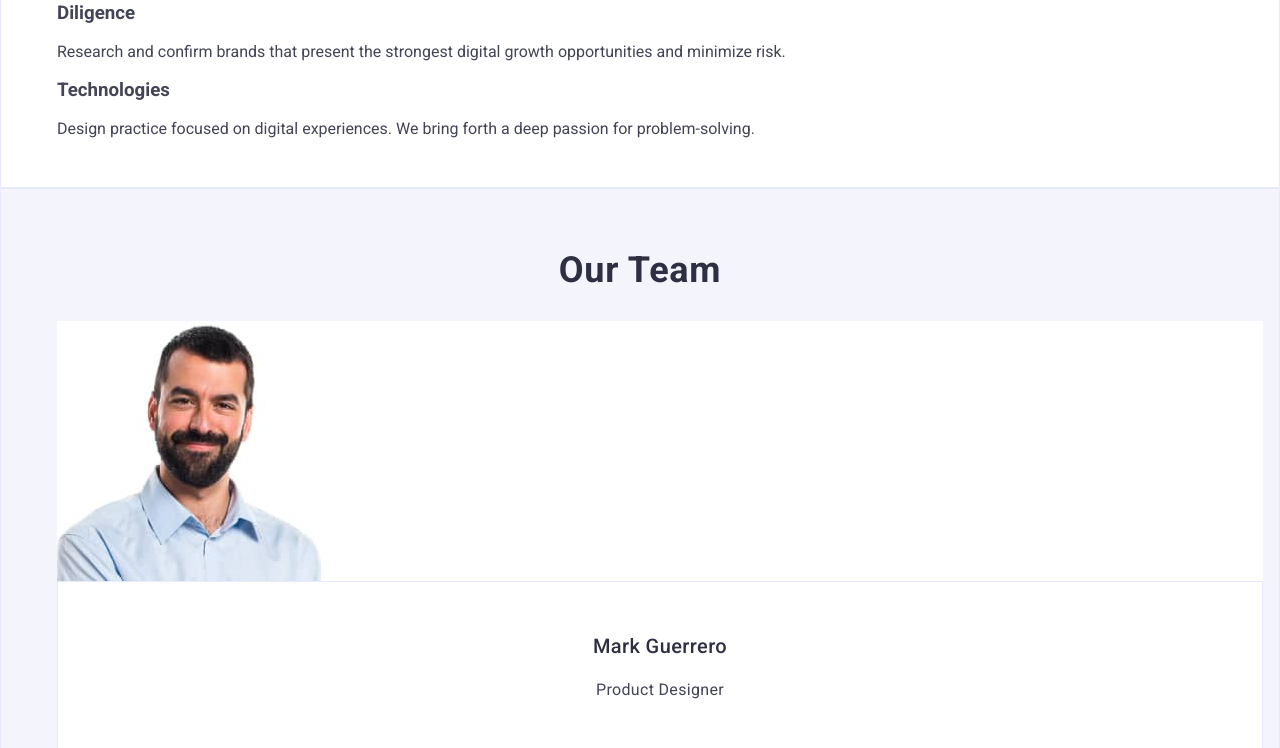
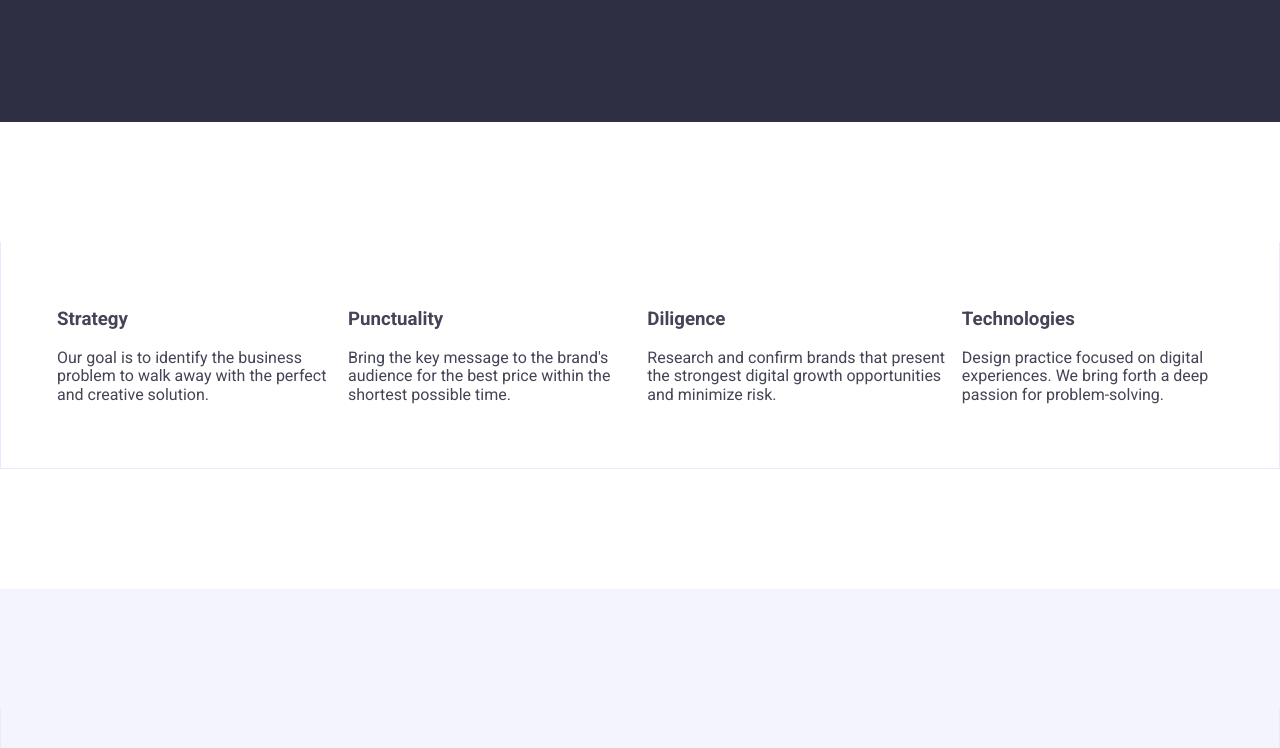
Before and after one commit to sundnepr/goit-markup-hw-03, a plain HTML site: page index.html in a window 1280 px wide. Shown: the part 858-1606 px from the top of the page. Drawn offline with nearby package versions, Linux system fonts and the light colour scheme.

Commit message:
Update styles.css

```diff
--- a/css/styles.css
+++ b/css/styles.css
@@ -76,12 +76,11 @@ img {
 /* =======/Page Header styles ======= */
 
 /* =======section button =======*/
-.container {
-  padding: 188px 0;
-}
+
 .section-studio {
   background: #2e2f42;
   text-align: center;
+  padding: 188px 0;
 }
 .section-studio-title {
   font-weight: 700;
@@ -113,6 +112,26 @@ img {
 /* =======/section button=======*/
 
 /* ======section benefits===== */
+.section-benefits {
+  padding: 120px 0;
+}
+.benefits-list {
+  display: flex;
+}
+
+.visually-hidden {
+  position: absolute;
+  width: 1px;
+  height: 1px;
+  margin: -1px;
+  border: 0;
+  padding: 0;
+
+  white-space: nowrap;
+  clip-path: inset(100%);
+  clip: rect(0 0 0 0);
+  overflow: hidden;
+}
 .benefits-list-item-title {
   font-weight: 500;
   font-size: 20px;
@@ -127,8 +146,12 @@ img {
   letter-spacing: 0.02em;
   color: #434455;
 }
+/* =====/section benefits===== */
+
+/* =====section team ==== */
 .section-team {
   background-color: #f4f4fd;
+  padding: 120px 0;
 }
 
 .section-team-list-item {
@@ -142,6 +165,19 @@ img {
   text-transform: capitalize;
   text-align: center;
   color: #2e2f42;
+  margin-bottom: 72px;
+}
+.section-team-list {
+  display: flex;
+  gap: 24px;
+}
+.section-team-list-item {
+  width: calc((100% - 72px) / 4);
+  border-radius: 0px 0px 4px 4px;
+}
+
+.container {
+  padding: 32px 0;
 }
 
 .team-list-name {
@@ -151,6 +187,7 @@ img {
   letter-spacing: 0.02em;
   text-align: center;
   color: #2e2f42;
+  margin-bottom: 8px;
 }
 .team-list-jobtitle {
   font-size: 16px;
@@ -184,12 +221,13 @@ img {
   row-gap: 48px;
 }
 
-.section-portfolio-list.item:first-child {
+.section-portfolio-list.item {
   width: calc((100% - 48px) / 3);
 }
 .container {
   padding: 32px 16px;
   border: 1px solid #e7e9fc;
+  border-top: none;
 }
 
 .section-portfolio-list-title {
```
